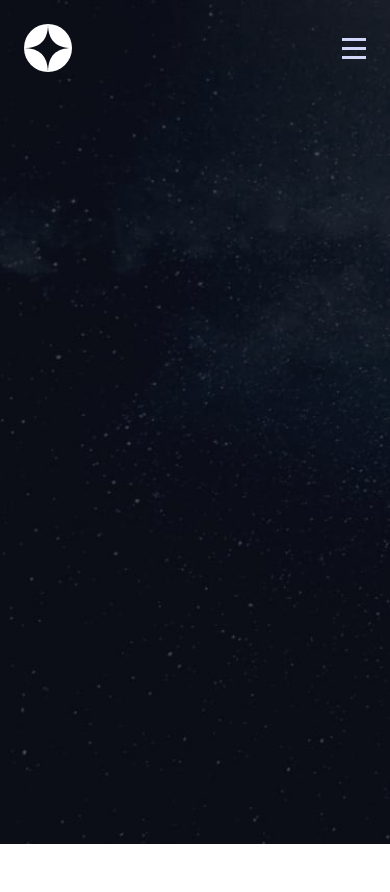
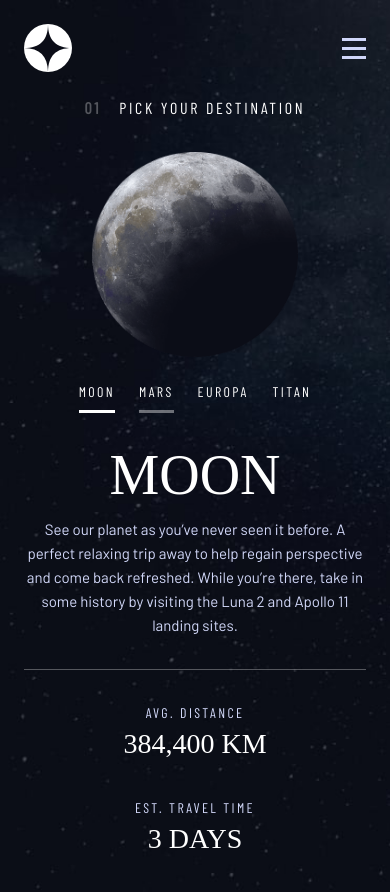
Before and after one commit to wojciechgrochecki/space-tourism, a React (Vite) app: page / in a window 390 px wide. Before the commit the page ends 844 px from the top, so only its background shows below. Built offline with nearby package versions, Linux system fonts and the light colour scheme; a web font is replaced by a local one.

Commit message:
destination-page: create layout for small screens

```diff
--- a/src/components/DestinationPage.tsx
+++ b/src/components/DestinationPage.tsx
@@ -1,4 +1,5 @@
 import Navigation from "./Navigation";
+import MoonImg from "../assets/destination/image-moon.png";
 
 export default function DestinationPage({}) {
   return (
@@ -7,7 +8,48 @@ export default function DestinationPage({}) {
     bg-cover  bg-no-repeat md:bg-destination-tablet lg:bg-destination-desktop"
     >
       <Navigation />
-      <div className="content"></div>
+      <div className="grid content-start justify-items-center px-6">
+        <h2 className="font-sans-cond text-500 uppercase tracking-wider text-white">
+          <span className="mr-[18px] inline-block font-bold text-white/30">
+            01
+          </span>
+          Pick Your Destination
+        </h2>
+        <img src={MoonImg} alt="moon image" className="mt-8 max-w-[60%]" />
+        <div>
+          <ul className="mt-6 flex cursor-pointer flex-row gap-6 font-sans-cond text-300 uppercase tracking-wide text-white ">
+            <li className="border-b-[3px] border-b-white  pb-2 ">Moon</li>
+            <li className="border-b-[3px] border-b-white/40 pb-2">Mars</li>
+            <li className="border-b-[3px] border-b-white/0 pb-2">Europa</li>
+            <li className="border-b-[3px] border-b-white/0 pb-2">Titan</li>
+          </ul>
+        </div>
+        <h1 className="mt-5 font-serif text-800 uppercase text-white">Moon</h1>
+        <p className="max-w-[62ch] text-center font-sans text-400 leading-6 text-light-blue ">
+          See our planet as you’ve never seen it before. A perfect relaxing trip
+          away to help regain perspective and come back refreshed. While you’re
+          there, take in some history by visiting the Luna 2 and Apollo 11
+          landing sites.
+        </p>
+        <div className="mt-8 w-full space-y-8 border-t border-t-white/30 py-8 text-center">
+          <div>
+            <h3 className="font-sans-cond text-200 uppercase tracking-wide text-light-blue ">
+              Avg. distance
+            </h3>
+            <p className="font-serif text-[1.75rem] uppercase text-white">
+              384,400 km
+            </p>
+          </div>
+          <div>
+            <h3 className="font-sans-cond text-200 uppercase tracking-wide text-light-blue">
+              est. travel time
+            </h3>
+            <p className="font-serif text-[1.75rem] uppercase text-white">
+              3 days
+            </p>
+          </div>
+        </div>
+      </div>
     </div>
   );
 }
```
